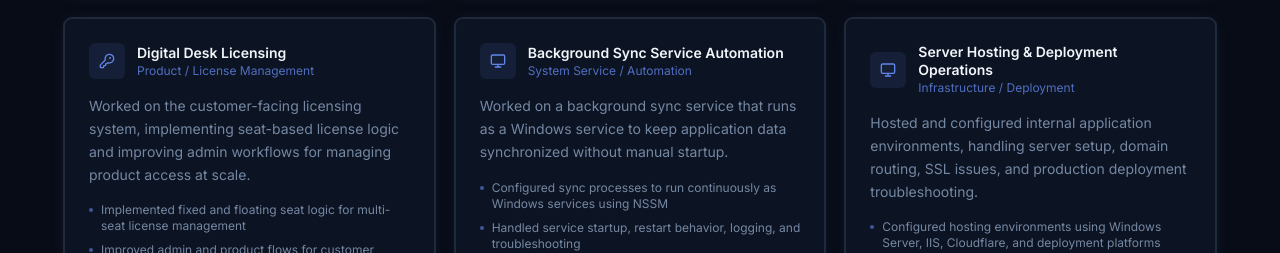
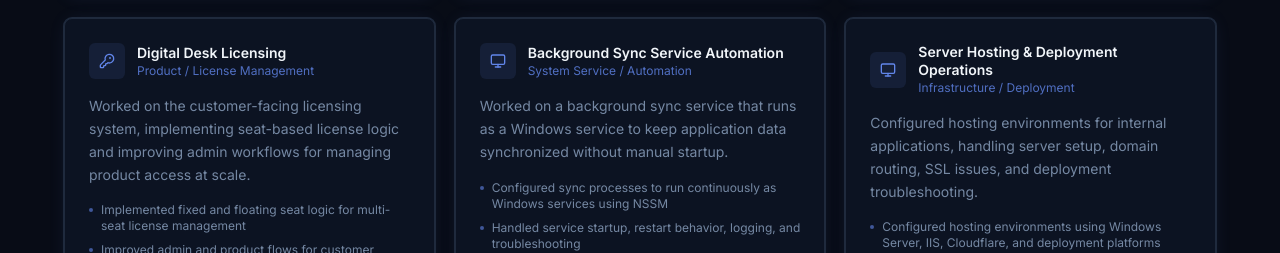
Before and after one commit to aungkhanthein-pm/portfolio, a React (Vite) app: page / in a window 1280 px wide. Shown: the part 2070-2323 px from the top of the page. Built offline with nearby package versions, Linux system fonts and the light colour scheme.

Commit message:
refactor: replace project summary

```diff
--- a/src/data/portfolio.ts
+++ b/src/data/portfolio.ts
@@ -96,7 +96,7 @@ export const projects: Project[] = [
     title: "Server Hosting & Deployment Operations",
     category: "Infrastructure / Deployment",
     summary:
-      "Hosted and configured internal application environments, handling server setup, domain routing, SSL issues, and production deployment troubleshooting.",
+      "Configured hosting environments for internal applications, handling server setup, domain routing, SSL issues, and deployment troubleshooting.",
     highlights: [
       "Configured hosting environments using Windows Server, IIS, Cloudflare, and deployment platforms",
       "Troubleshot SSL/TLS, DNS, reverse proxy, tunnel, and production endpoint issues",
```
